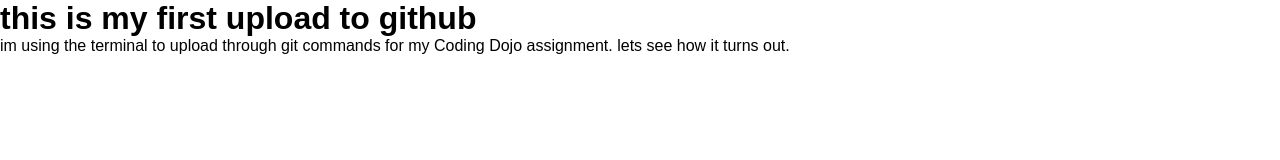
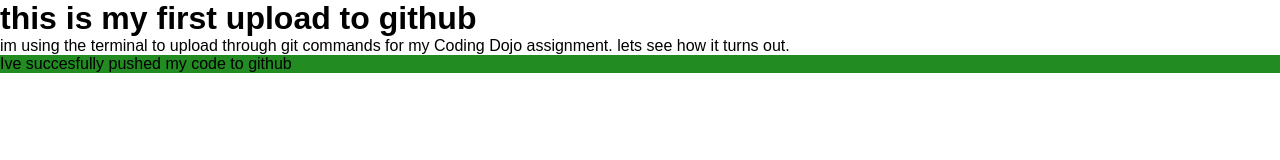
Before and after one commit to JeffreykAndersen/basic_repo, a plain HTML site: page index.html in a window 1280 px wide. Drawn offline with nearby package versions, Linux system fonts and the light colour scheme.

Commit message:
updated text and added a green background

```diff
--- a/index.html
+++ b/index.html
@@ -12,6 +12,7 @@
 <body>
     <h1>this is my first upload to github </h1>
     <p>im using the terminal to upload through git commands for my Coding Dojo assignment. lets see how it turns out.</p>
+    <p class="green">Ive succesfully pushed my code to github</p>
 
 </body>
 </html>
--- a/style.css
+++ b/style.css
@@ -3,3 +3,6 @@
     margin: 0px;
     font-family:Arial, Helvetica, sans-serif;
 }
+.green{
+    background-color: forestgreen;
+}
```
